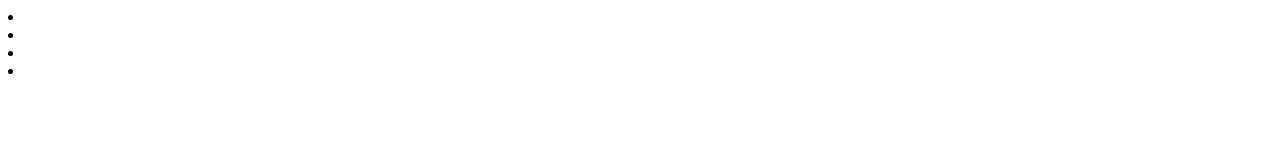
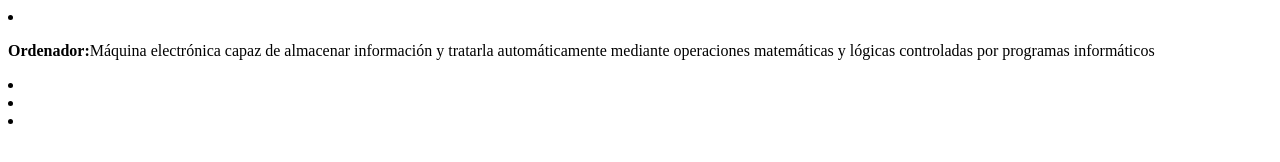
Before and after one commit to Isabela2701/Web-Taller2.2_Zambrano_Lopez_36632, a plain HTML site: page index.html in a window 1280 px wide. Drawn offline with Linux system fonts and the light colour scheme; files that its build step writes are made by us from their sources.

Commit message:
commit 2
Prueba de <strong> visualizar negrillas

```diff
--- a/index.html
+++ b/index.html
@@ -14,6 +14,7 @@
     </div>
     <div class="Lista__significados">
         <li>
+            <p><strong>Ordenador:</strong>Máquina electrónica capaz de almacenar información y tratarla automáticamente mediante operaciones matemáticas y lógicas controladas por programas informáticos</p>
 
         </li>
         <li>
```
